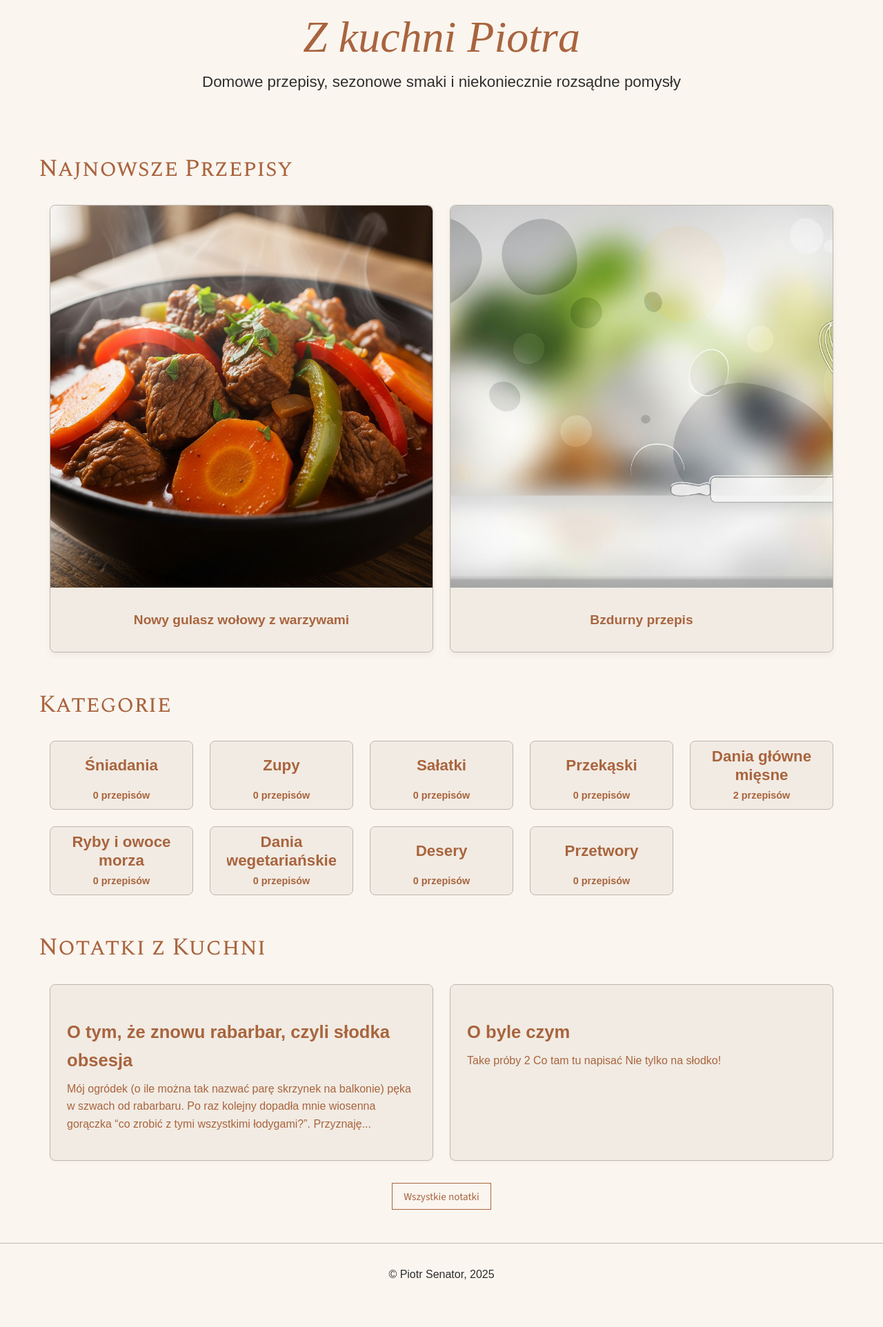
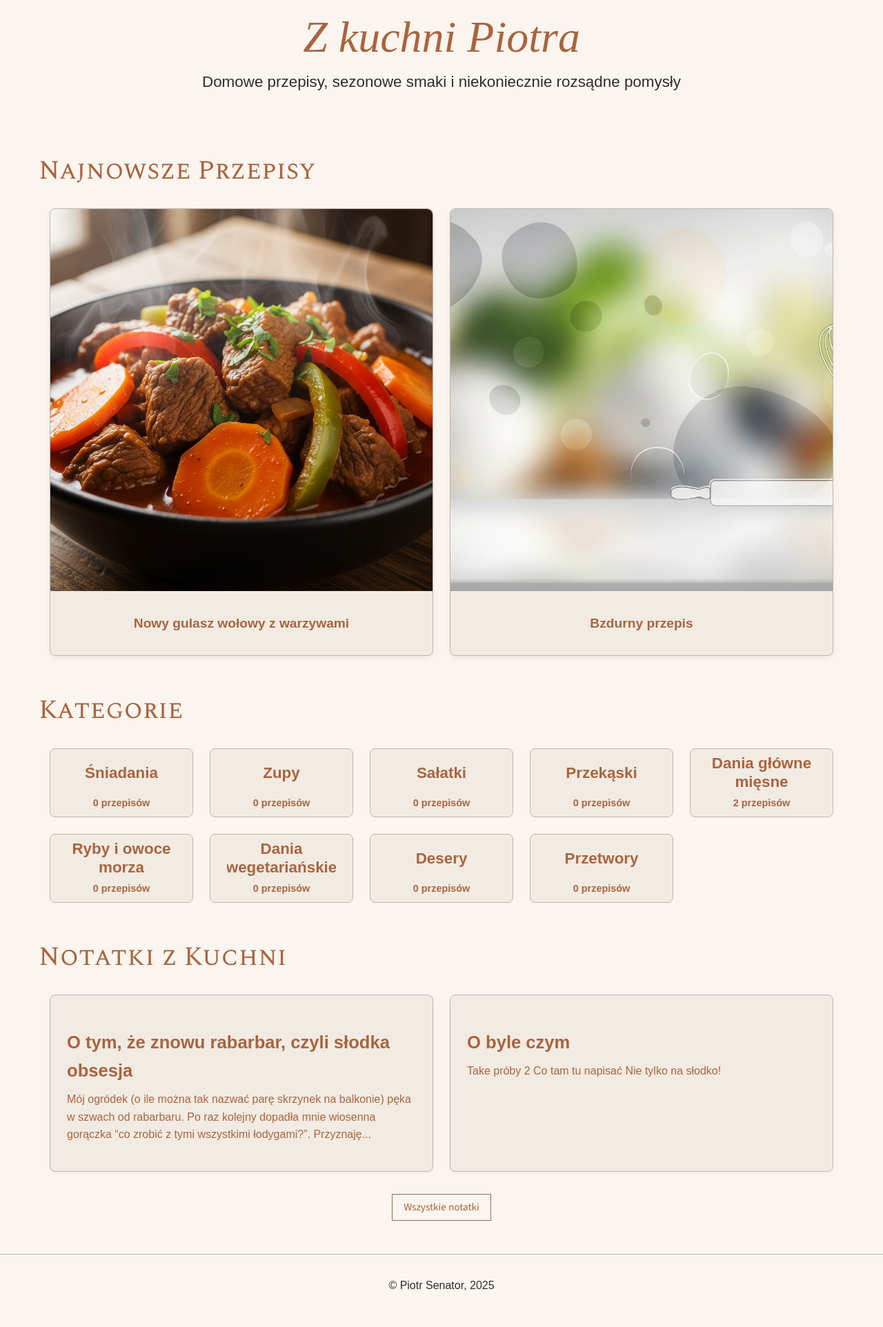
Before and after one commit to piotrsenator/kuchnia, a Jekyll site: the page built from index.html, in a window 1280 px wide. Shown: the whole page at 69% size. Built offline with Jekyll 4.4.1, drawn with Linux system fonts in a browser that asks for light colours; some web fonts are replaced.

Commit message:
Update _base.scss

```diff
--- a/_sass/_base.scss
+++ b/_sass/_base.scss
@@ -1,69 +1,67 @@
-/*
- * style.css
- * Globalne style dla kuchnia.senator.lu
- * Wersja zoptymalizowana: poprawiona struktura, spójne odstępy, uproszczone media queries.
- *
- * STRUKTURA:
- * 0. Konfiguracja Globalna (Fonty, Zmienne)
- * 1. Style Podstawowe i Reset (Body, Typografia)
- * 2. Układ (Layout, Grid, Header, Footer)
- * 3. Komponenty (Przyciski, Karty)
- * 4. Style Stron (Home, Przepis, Notatki, Kategoria, 404)
- * 5. Media Queries (Responsywność)
- * 6. Style Druku
+/* ==========================================================================
+   style.css — Globalne style dla kuchnia.senator.lu
+   Wersja zoptymalizowana i uporządkowana
+   ==========================================================================
+
+   STRUKTURA:
+   0. Fonty i Zmienne
+   1. Reset i Typografia
+   2. Layout i Komponenty
+   3. Responsywność
 */
 
-/* ==========================================================================
-   1. GLOBALNE USTAWIANIA I STYLE PODSTAWOWE
-   ========================================================================== */
-
-/* Definicje Fontów */
+/* === 0. FONTY I ZMIENNE === */
 @font-face {
   font-family: 'Playfair Display';
   src: url('../fonts/playfair-display-v39-latin_latin-ext-regular.woff2') format('woff2');
-    font-weight: 400; font-style: normal;
+  font-weight: 400;
+  font-style: normal;
   font-display: swap;
 }
 @font-face {
   font-family: 'Playfair Display';
   src: url('../fonts/playfair-display-v39-latin_latin-ext-italic.woff2') format('woff2');
-    font-weight: 400; font-style: italic;
+  font-weight: 400;
+  font-style: italic;
   font-display: swap;
 }
 @font-face {
   font-family: 'Playfair Display';
   src: url('../fonts/playfair-display-v39-latin_latin-ext-700.woff2') format('woff2');
-    font-weight: 700; font-style: normal;
+  font-weight: 700;
+  font-style: normal;
   font-display: swap;
 }
 @font-face {
   font-family: 'Source Sans 3';
   src: url('../fonts/source-sans-3-v18-latin_latin-ext-300.woff2') format('woff2');
-    font-weight: 300; font-style: normal;
+  font-weight: 300;
+  font-style: normal;
   font-display: swap;
 }
 @font-face {
   font-family: 'Source Sans 3';
   src: url('../fonts/source-sans-3-v18-latin_latin-ext-regular.woff2') format('woff2');
-    font-weight: 400; font-style: normal;
+  font-weight: 400;
+  font-style: normal;
   font-display: swap;
 }
 @font-face {
   font-family: 'Source Sans 3';
   src: url('../fonts/source-sans-3-v18-latin_latin-ext-600.woff2') format('woff2');
-    font-weight: 600; font-style: normal;
+  font-weight: 600;
+  font-style: normal;
   font-display: swap;
 }
 @font-face {
   font-family: 'Spectral SC';
   src: url('../fonts/spectral-sc-v14-latin_latin-ext-regular.woff2') format('woff2');
-    font-weight: 400; font-style: normal;
+  font-weight: 400;
+  font-style: normal;
   font-display: swap;
 }
 
-/* Zmienne CSS (Custom Properties) */
 :root {
-    /* Kolory */
   --color-primary: #A9643E;
   --color-secondary: #BDB7AF;
   --color-text-dark: #2E2E2E;
@@ -71,7 +69,6 @@
   --color-background-accent: #F1EBE3;
   --color-white: #FFFFFF;
 
-    /* Fonty */
   --font-family-primary: 'Source Sans 3', sans-serif;
   --font-family-headings: 'Spectral SC', serif;
   --font-family-site-title: 'Playfair Display', serif;
@@ -79,30 +76,23 @@
   --font-weight-regular: 400;
   --font-weight-semibold: 600;
 
-    /* Odstępy */
-    --spacing-xxs: 0.25rem;  /* 4px */
-    --spacing-xs: 0.5rem;    /* 8px */
-    --spacing-sm: 1rem;      /* 16px */
-    --spacing-md: 1.5rem;    /* 24px */
-    --spacing-lg: 2rem;      /* 32px */
-    --spacing-xl: 3rem;      /* 48px */
-    --spacing-xxl: 4rem;     /* 64px */
+  --spacing-xxs: 0.25rem;
+  --spacing-xs: 0.5rem;
+  --spacing-sm: 1rem;
+  --spacing-md: 1.5rem;
+  --spacing-lg: 2rem;
+  --spacing-xl: 3rem;
+  --spacing-xxl: 4rem;
 
-    /* Cienie */
   --shadow-sm: 0 2px 4px rgba(0, 0, 0, 0.03);
   --shadow-md: 0 4px 8px rgba(0, 0, 0, 0.05);
   --shadow-lg: 0 4px 12px rgba(0, 0, 0, 0.08);
 
-    /* Zaokrąglenia */
   --border-radius-sm: 4px;
   --border-radius-md: 8px;
 }
 
-/* ==========================================================================
-   STYLE PODSTAWOWE I RESET
-   ========================================================================== */
-
-/* Globalny Reset i `body` */
+/* === 1. RESET I TYPOGRAFIA === */
 *, *::before, *::after {
   box-sizing: border-box;
   margin: 0;
@@ -124,12 +114,10 @@
   -moz-osx-font-smoothing: grayscale;
 }
 
-/* 1.2. Podstawowa Typografia */
 h1, h2, h3, h4, h5, h6, p, ul, ol, blockquote {
-    margin-bottom: var(--spacing-md); /* Domyślny odstęp dolny */
+  margin-bottom: var(--spacing-md);
 }
 
-/* Usuń dolny margines dla ostatniego elementu, aby uniknąć zbędnej przestrzeni */
 .content > *:last-child,
 .main-content > *:last-child,
 .recipe-content > *:last-child,
@@ -141,27 +129,26 @@
   font-family: var(--font-family-headings);
   font-weight: var(--font-weight-regular);
   color: var(--color-primary);
-    /* margin-top: var(--spacing-xs);*/
   margin-top: 0;
 }
 
-h1 { font-size: 2.8rem; }
-h2 { font-size: 2.2rem; }
-h3 { /* Nazwa przepisu, tytuł notatki w karcie */
+h1 { font-size: 2.6rem; }
+h2 { font-size: 2rem; }
+h3 {
   font-family: var(--font-family-primary);
   font-weight: var(--font-weight-semibold);
-    font-size: 1.8rem;
+  font-size: 1.5rem;
   color: var(--color-primary);
   margin-top: var(--spacing-md);
   margin-bottom: var(--spacing-sm);
 }
-h4 { font-size: 1.5rem; }
-h5 { font-size: 1.3rem; }
-h6 { font-size: 1.1rem; }
+h4 { font-size: 1.4rem; }
+h5 { font-size: 1.2rem; }
+h6 { font-size: 1rem; }
 
 p {
   font-weight: var(--font-weight-light);
-    margin-bottom: var(--spacing-sm); /* Mniejszy odstęp między akapitami */
+  margin-bottom: var(--spacing-sm);
 }
 
 a {
@@ -186,6 +173,7 @@
 .recipe-preparation ol {
   list-style-position: inside;
 }
+
 .recipe-ingredients ul li::marker,
 .recipe-preparation ol li::marker {
   color: var(--color-primary);
@@ -201,60 +189,22 @@
   border-left: 5px solid var(--color-primary);
 }
 
-/* ==========================================================================
-   MEDIA QUERIES (RESPONSYWNOŚĆ)
-   ========================================================================== */
-
-/* Tablet (breakpoint: >= 768px) */
+/* === 2. RESPONSYWNOŚĆ === */
 @media (min-width: 768px) {
-    h1 { font-size: 3.5rem; }
-    h2 { font-size: 2rem; }
+  h1 { font-size: 3.2rem; }
+  h2 { font-size: 2.2rem; }
   h3 { font-size: 1.6rem; }
   .site-title { font-size: 3.5rem; }
   .site-subtitle { font-size: 1.5rem; }
   .site-description-short { font-size: 1.3rem; }
-
-    .content, .main-content { padding: var(--spacing-lg); }
-
-    .recipes-grid, .latest-recipes-grid { grid-template-columns: repeat(auto-fit, minmax(220px, 1fr)); }
-    .recipes-grid, .latest-recipes-grid, .categories-grid, .notes-grid { gap: var(--spacing-lg); }
-
-    .recipe-single, .note-single, .error-404-container { padding: var(--spacing-lg); max-width: 900px; }
-    .notes-list-section .page-header, .category-header { max-width: 800px; }
-
-    .recipe-content-wrapper { grid-template-columns: minmax(250px, 1fr) 2fr; }
-    .recipe-main-info { align-items: flex-start; }
-    .recipe-ingredients { grid-column: 2 / 3; }
-
-    /* Poprawka dla rozmiaru h1 w .page-with-list na tabletach i większych */
-    .page-with-list > .page-header h1 {
-        font-size: 3.5rem; /* Zwiększono rozmiar, aby był zgodny z ogólnym h1 dla tej rozdzielczości */
 }
 
-    .error-image { width: 400px; }
-}
-
-/* Desktop (breakpoint: >= 1024px) */
 @media (min-width: 1024px) {
-    h1 { font-size: 4rem; }
-    h2 { font-size: 2.2rem; }
+  h1 { font-size: 3.6rem; }
+  h2 { font-size: 2.4rem; }
   h3 { font-size: 1.8rem; }
   h4 { font-size: 1.6rem; }
   .site-title { font-size: 4rem; }
   .site-subtitle { font-size: 1.7rem; }
   .site-description-short { font-size: 1.4rem; }
-
-    .content, .main-content { padding: var(--spacing-xl); }
-
-    .recipes-grid, .latest-recipes-grid, .categories-grid { grid-template-columns: repeat(4, 1fr); }
-    .notes-grid { grid-template-columns: repeat(auto-fit, minmax(280px, 1fr)); }
-    .notes-list-section .notes-grid { grid-template-columns: 1fr; }
-
-    .recipe-single, .note-single, .error-404-container { padding: var(--spacing-xl); }
-    .notes-list-section .page-header, .category-header { max-width: 900px; }
-
-    /* Poprawka dla rozmiaru h1 w .page-with-list na desktopach */
-    .page-with-list > .page-header h1 {
-        font-size: 4rem; /* Zwiększono rozmiar, aby był zgodny z ogólnym h1 dla tej rozdzielczości */
 }
-}
```
Lines whose indentation alone changed are shown as unchanged.
